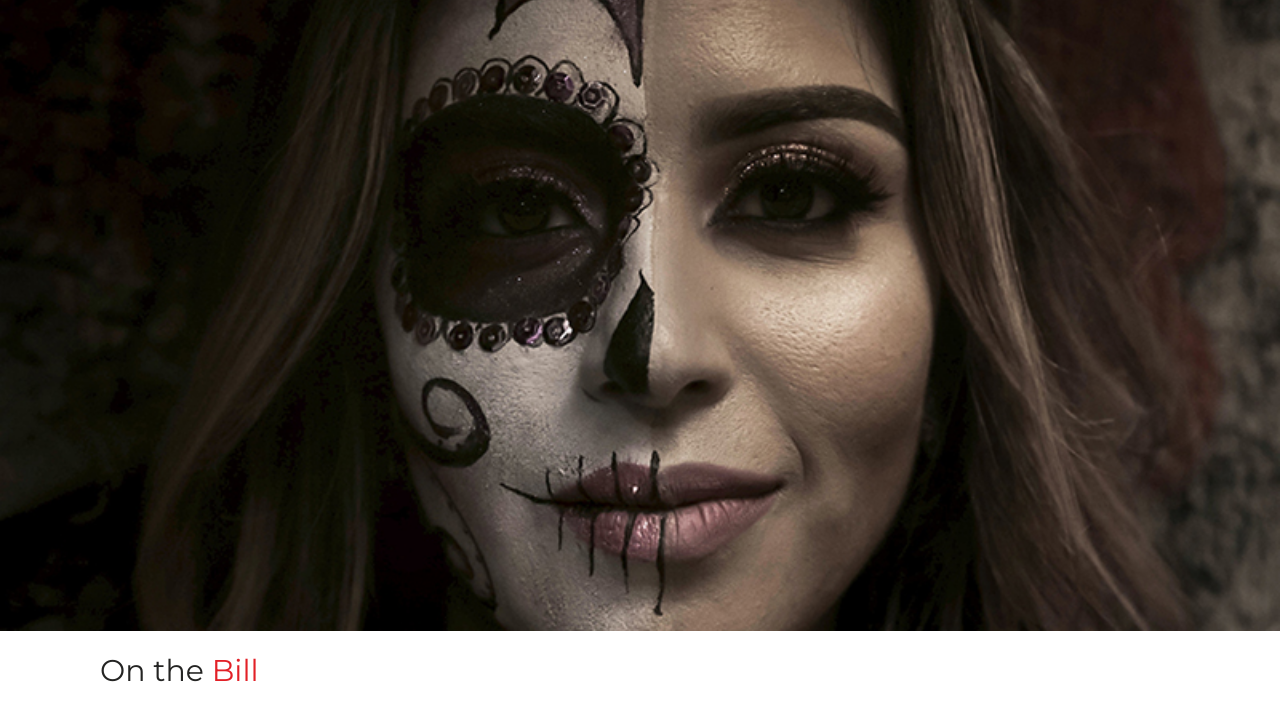
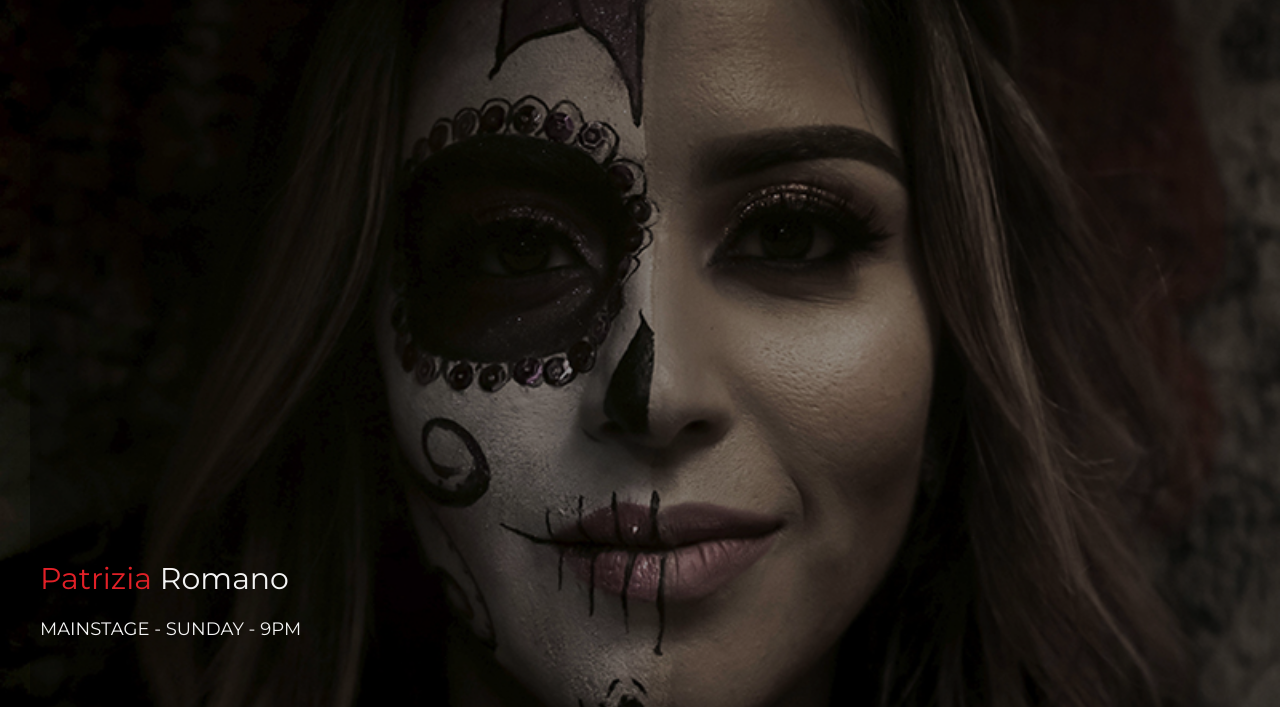
Before and after one commit to natas7509/websites, a plain HTML site: page brixton-meadows/artists.html in a window 1280 px wide. Shown: the part 89-796 px from the top of the page. Drawn offline with Linux system fonts and the light colour scheme.

Commit message:
position fixed

```diff
--- a/brixton-meadows/artists.html
+++ b/brixton-meadows/artists.html
@@ -53,8 +53,13 @@
     </header>
 
     <main>
-        <section class="showcase">
-            <div class="fixed-image"></div>
+        <section id="showcase">
+            <div class="showcase-content">
+                <h1 class="section-heading"><span>Patrizia</span> Romano</h1>
+                <h4>
+                    Mainstage - Sunday - 9pm
+                </h4>
+            </div>
         </section>
 
 
--- a/brixton-meadows/css/artists.css
+++ b/brixton-meadows/css/artists.css
@@ -2,15 +2,36 @@
 
 /* MOBILE */
 
-.fixed-image {
-  background: url("../images/artist.jpg") no-repeat center/cover;
-  height: 60vh;
-  width: 100%;
+#showcase {
+  background: var(--dark-color) url("../images/artist.jpg") no-repeat
+    center/cover;
+  height: 90vh;
+  position: relative;
+  color: var(--light-color);
+  background-attachment: fixed;
 }
 
-#artists .section-heading {
-  margin: 2rem 0;
-  /* padding: 2rem; */
+#showcase .showcase-content {
+  display: flex;
+  flex-direction: column;
+  text-align: center;
+  justify-content: flex-end;
+  align-items: flex-start;
+  height: 100%;
+  padding: 1rem;
+
+  /* Overlay */
+  position: absolute;
+  top: 0;
+  left: 0;
+  right: 0;
+  bottom: 0;
+  background-color: rgba(0, 0, 0, 0.4);
+}
+
+#showcase .showcase-content h4 {
+  text-transform: uppercase;
+  margin-bottom: 6rem;
 }
 
 #artists .bill-grid {
--- a/brixton-meadows/css/media.css
+++ b/brixton-meadows/css/media.css
@@ -95,17 +95,8 @@
   }
 
   /* =====================ARTISTS.HTML PAGE================================== */
-  /* .showcase {
-    width: 100%;
-    height: 100%;
-    overflow: hidden;
-  } */
-
-  .fixed-image {
-    background: url("../images/artist.jpg") no-repeat fixed center/cover;
+  #showcase {
     height: 90vh;
-    width: 100%;
-    /* overflow: hidden; */
   }
 }
 
@@ -128,4 +119,14 @@
     margin: 0 5rem;
     font-size: 2.5vw;
   }
+
+  /* =====================ARTISTS.HTML PAGE================================== */
+  #showcase {
+    height: 100vh;
+  }
+
+  #showcase .showcase-content {
+    justify-content: flex-end;
+    margin-left: 3rem;
+  }
 }
--- a/brixton-meadows/css/utilities.css
+++ b/brixton-meadows/css/utilities.css
@@ -4,7 +4,7 @@ img {
 
 .section-heading {
   font-size: 3rem;
-  /* text-align: center; */
+  padding: 2rem 0;
 }
 
 span {
```
